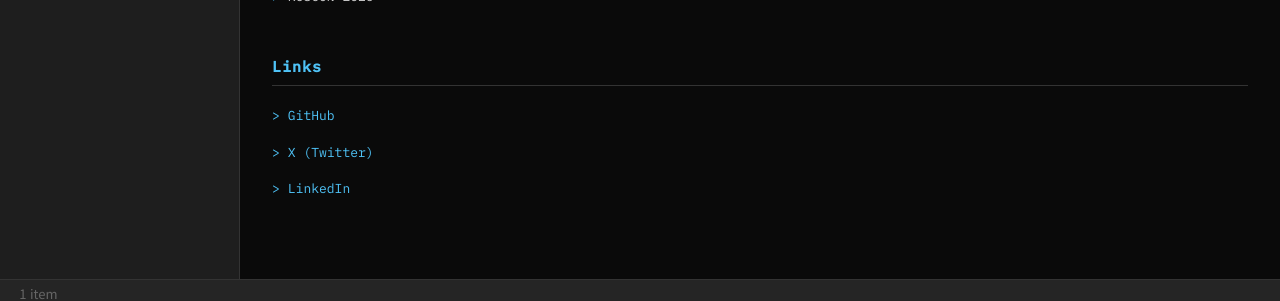
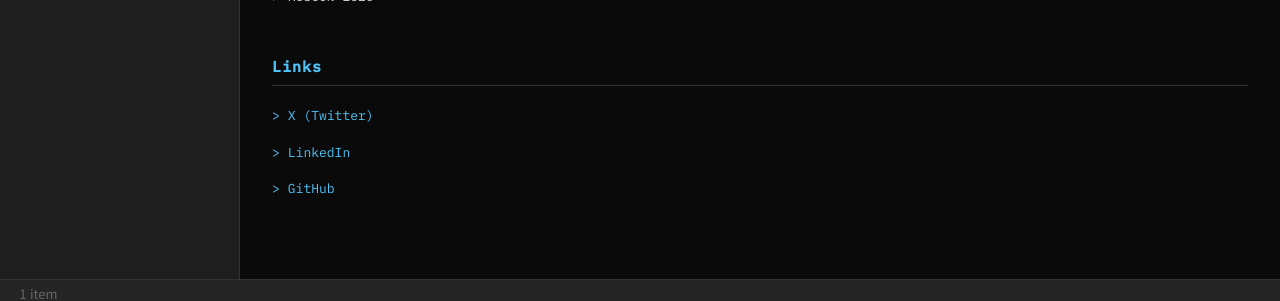
Before and after one commit to RTV-GIT/RTV-GIT.github.io, a Jekyll site: the page built from about.html, in a window 1280 px wide. Shown: the part 1198-1499 px from the top of the page. Built offline with Jekyll 4.4.1, drawn with Linux system fonts in a browser that asks for light colours.

Commit message:
About: Links 순서 변경 (X → LinkedIn → GitHub)
Co-Authored-By: Claude Opus 4.6 (1M context) <noreply@anthropic.com>

```diff
--- a/about.html
+++ b/about.html
@@ -63,9 +63,9 @@ item_count: "1 item"
     <div class="about-section">
       <h2 class="about-heading">Links</h2>
       <ul class="about-list about-links">
-        <li><a href="https://github.com/RTV-GIT" target="_blank" class="about-link">GitHub</a></li>
         <li><a href="https://x.com/1234rffsda" target="_blank" class="about-link">X (Twitter)</a></li>
         <li><a href="https://www.linkedin.com/in/%EC%98%81%EC%9A%B4-%EA%B9%80-8b01803a5/" target="_blank" class="about-link">LinkedIn</a></li>
+        <li><a href="https://github.com/RTV-GIT" target="_blank" class="about-link">GitHub</a></li>
       </ul>
     </div>
   </div>
```
